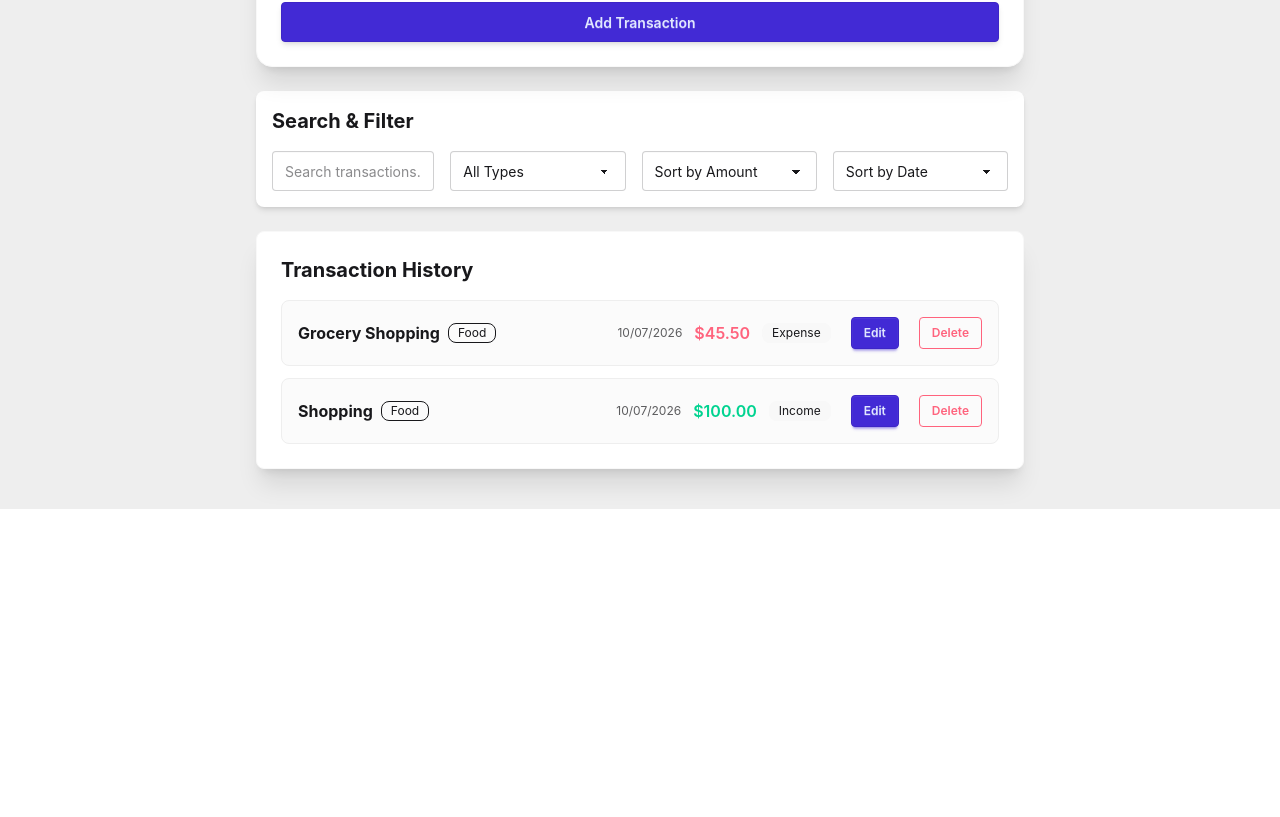
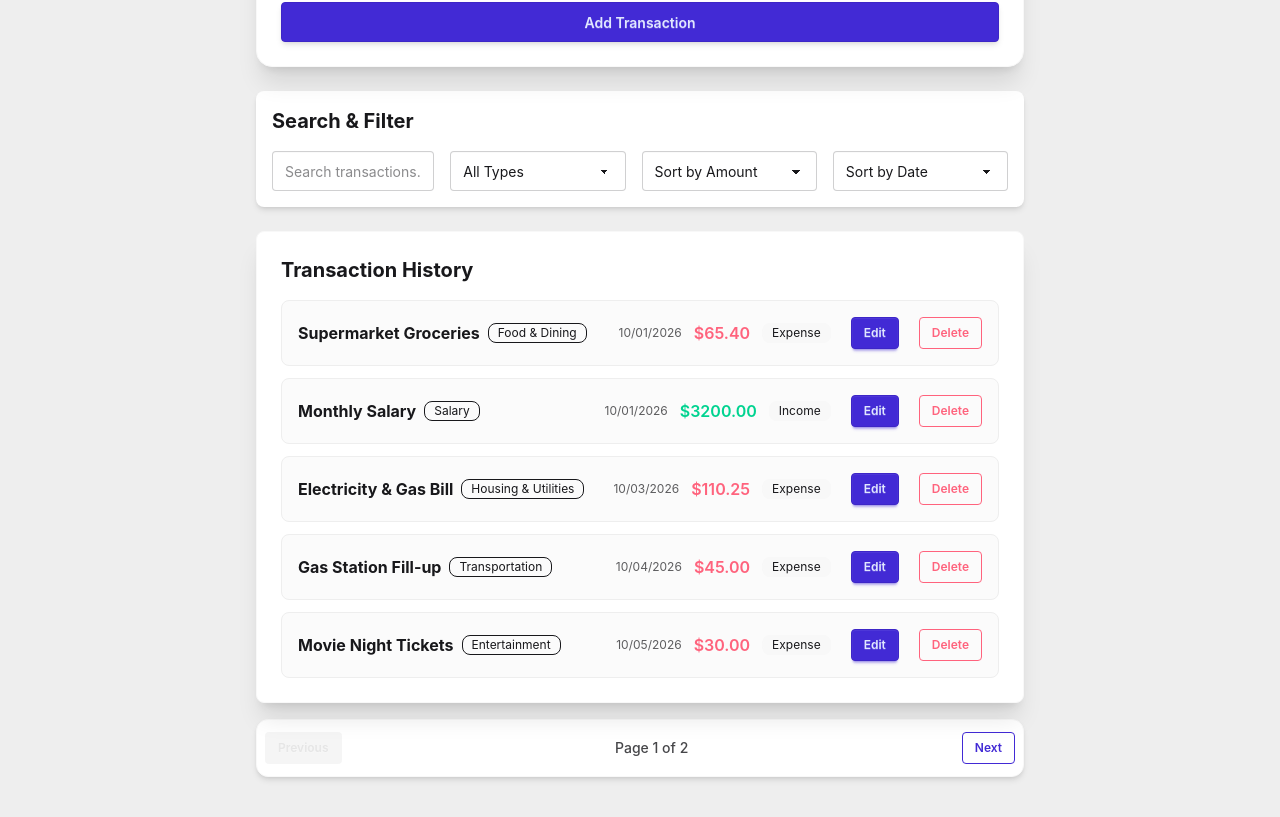
Before and after one commit to Kylian1592005/expense-tracker, a React (Vite) app: page / in a window 1280 px wide. Shown: the part 723-1540 px from the top of the page. Before the commit the page ends 1232 px from the top, so only its background shows below. Built offline with nearby package versions, Linux system fonts and the light colour scheme.

Commit message:
feat: implement pagination for transaction list and add sample data

```diff
--- a/src/App.jsx
+++ b/src/App.jsx
@@ -2,27 +2,9 @@ import { useEffect, useState } from "react";
 import "./App.css";
 import TransactionForm from "./components/TransactionForm";
 import SummaryCard from "./components/SummaryCard";
-import TransactionList from "./components/TransactionList";
 import SearchFilter from "./components/SearchFilter";
-
-const data = [
-  {
-    id: 1,
-    title: "Grocery Shopping",
-    amount: 45.5,
-    type: "expense",
-    category: "Food",
-    date: "2026-10-07",
-  },
-  {
-    id: 7,
-    title: "Shopping",
-    amount: 100,
-    type: "income",
-    category: "Food",
-    date: "2026-10-07",
-  },
-];
+import Pagination from "./components/Pagination";
+import { data } from "./data/data";
 
 function App() {
   const [storedTransactions, setStoredTransactions] = useState(() => {
@@ -126,8 +108,8 @@ function App() {
           setDateSortOrder={setDateSortOrder}
         />
 
-        <TransactionList
-          storedTransactions={filteredTransactions}
+        <Pagination
+          filteredTransactions={filteredTransactions}
           onEditTransaction={handleEditTransaction}
           onDeleteTransaction={handleDeleteTransaction}
         />
--- /dev/null
+++ b/src/components/Pagination.jsx
@@ -0,0 +1,54 @@
+import { useState } from "react";
+import TransactionList from "./TransactionList";
+
+export default function Pagination({
+  filteredTransactions,
+  onEditTransaction,
+  onDeleteTransaction,
+}) {
+  const [currentPage, setCurrentPage] = useState(1);
+  const itemsPerpage = 5;
+  const totalPages = Math.ceil(filteredTransactions.length / itemsPerpage);
+
+  const safeCurrentPage = totalPages === 0 ? 1 : Math.min(currentPage, totalPages);
+
+  const firstIndex = (safeCurrentPage - 1) * itemsPerpage;
+  const lastIndex = safeCurrentPage * itemsPerpage;
+  const currentItems = filteredTransactions.slice(firstIndex, lastIndex);
+
+  return (
+    <div className="flex flex-col gap-4 w-full">
+      <TransactionList
+        storedTransactions={currentItems}
+        onEditTransaction={onEditTransaction}
+        onDeleteTransaction={onDeleteTransaction}
+      />
+
+      {totalPages > 0 && (
+        <div className="flex items-center justify-between px-2 py-3 bg-base-100 shadow-md border border-base-200 rounded-xl">
+          <button
+            type="button"
+            disabled={safeCurrentPage === 1}
+            onClick={() => setCurrentPage((prev) => prev - 1)}
+            className="btn btn-sm btn-outline btn-primary disabled:opacity-40"
+          >
+            Previous
+          </button>
+
+          <span className="text-sm font-medium text-base-content/80">
+            Page {safeCurrentPage} of {totalPages}
+          </span>
+
+          <button
+            type="button"
+            disabled={safeCurrentPage === totalPages}
+            onClick={() => setCurrentPage((prev) => prev + 1)}
+            className="btn btn-sm btn-outline btn-primary disabled:opacity-40"
+          >
+            Next
+          </button>
+        </div>
+      )}
+    </div>
+  );
+}
--- /dev/null
+++ b/src/data/data.js
@@ -0,0 +1,82 @@
+export const data = [
+  {
+    id: 1,
+    title: "Supermarket Groceries",
+    amount: 65.40,
+    type: "expense",
+    category: "Food & Dining",
+    date: "2026-10-01",
+  },
+  {
+    id: 2,
+    title: "Monthly Salary",
+    amount: 3200.00,
+    type: "income",
+    category: "Salary",
+    date: "2026-10-01",
+  },
+  {
+    id: 3,
+    title: "Electricity & Gas Bill",
+    amount: 110.25,
+    type: "expense",
+    category: "Housing & Utilities",
+    date: "2026-10-03",
+  },
+  {
+    id: 4,
+    title: "Gas Station Fill-up",
+    amount: 45.00,
+    type: "expense",
+    category: "Transportation",
+    date: "2026-10-04",
+  },
+  {
+    id: 5,
+    title: "Movie Night Tickets",
+    amount: 30.00,
+    type: "expense",
+    category: "Entertainment",
+    date: "2026-10-05",
+  },
+  {
+    id: 6,
+    title: "New Running Shoes",
+    amount: 85.50,
+    type: "expense",
+    category: "Shopping",
+    date: "2026-10-06",
+  },
+  {
+    id: 7,
+    title: "Freelance Web Project",
+    amount: 450.00,
+    type: "income",
+    category: "Other",
+    date: "2026-10-08",
+  },
+  {
+    id: 8,
+    title: "Coffee & Pastry",
+    amount: 8.75,
+    type: "expense",
+    category: "Food & Dining",
+    date: "2026-10-09",
+  },
+  {
+    id: 9,
+    title: "Internet Subscription",
+    amount: 60.00,
+    type: "expense",
+    category: "Housing & Utilities",
+    date: "2026-10-10",
+  },
+  {
+    id: 10,
+    title: "Monthly Subway Pass",
+    amount: 50.00,
+    type: "expense",
+    category: "Transportation",
+    date: "2026-10-12",
+  },
+];
```
